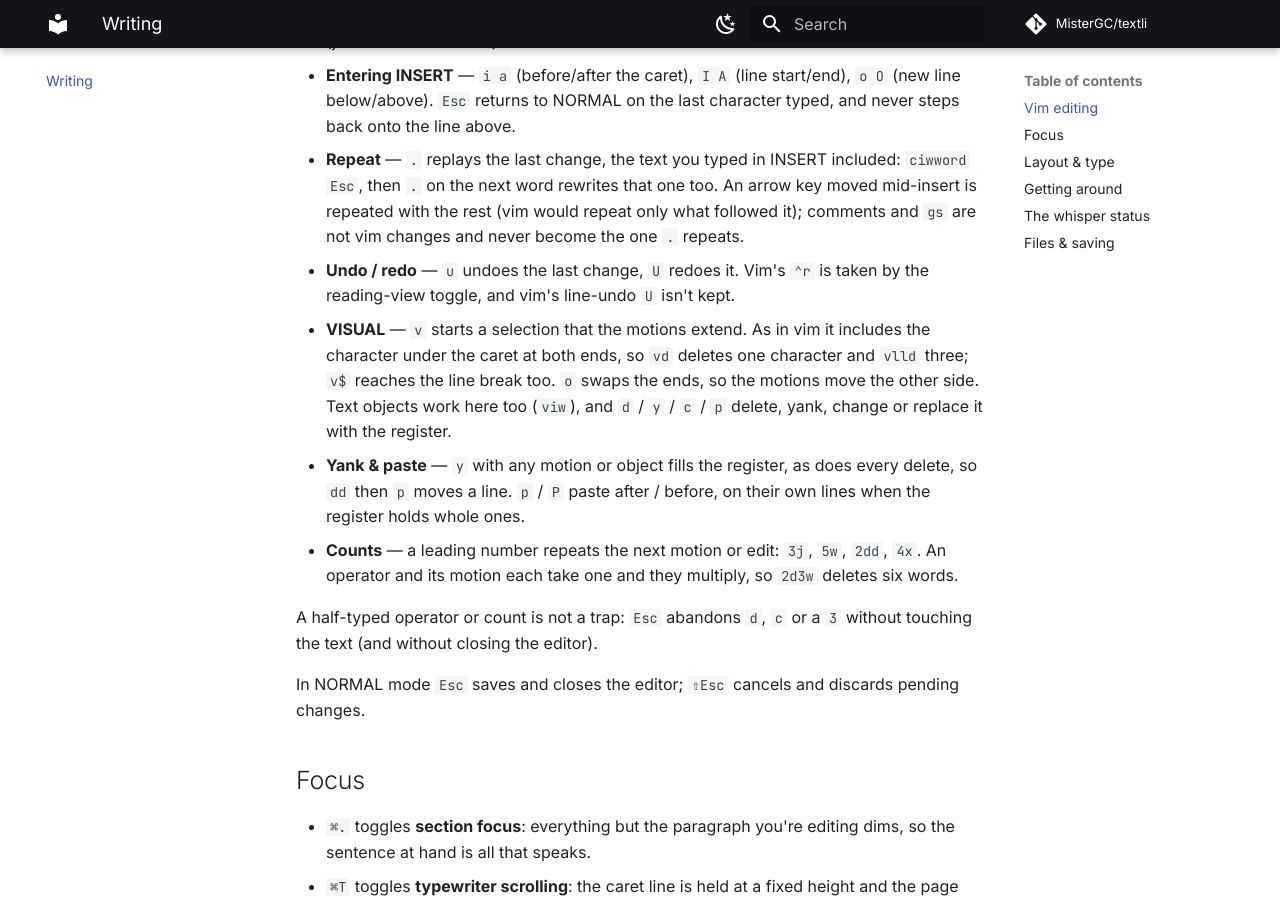
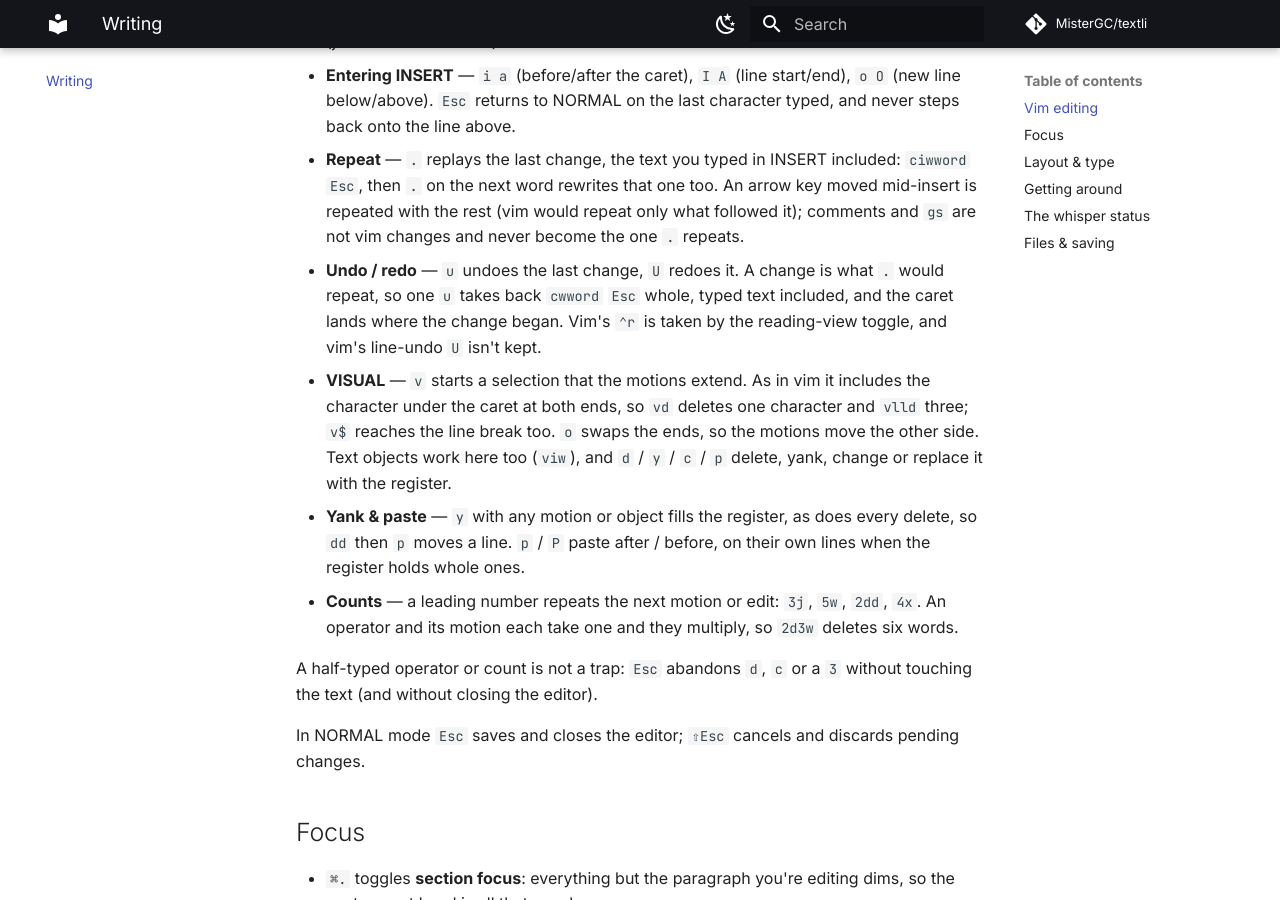
Before and after one commit to MisterGC/textli, an MkDocs documentation site: the page built from docs/writing.md, in a window 1280 px wide and 900 px high, scrolled down 812 px. Built offline with MkDocs 1.6.1 and Material for MkDocs 9.7.7, drawn with Linux system fonts in a browser that asks for light colours; comment, search, counter and statistics services are not loaded.

Commit message:
Docs: one u undoes a whole change, its insert leg included, and the caret lands where it began

```diff
--- a/docs/writing.md
+++ b/docs/writing.md
@@ -35,8 +35,10 @@ to be learned as separate commands:
   An arrow key moved mid-insert is repeated with the rest (vim would repeat
   only what followed it); comments and `gs` are not vim changes and never
   become the one `.` repeats.
-- **Undo / redo** — `u` undoes the last change, `U` redoes it. Vim's `⌃r`
-  is taken by the reading-view toggle, and vim's line-undo `U` isn't kept.
+- **Undo / redo** — `u` undoes the last change, `U` redoes it. A change is
+  what `.` would repeat, so one `u` takes back `cwword` `Esc` whole, typed text
+  included, and the caret lands where the change began. Vim's `⌃r` is taken
+  by the reading-view toggle, and vim's line-undo `U` isn't kept.
 - **VISUAL** — `v` starts a selection that the motions extend. As in vim it
   includes the character under the caret at both ends, so `vd` deletes one
   character and `vlld` three; `v$` reaches the line break too. `o` swaps the
```
Also changed, not shown: docs/keybindings.md (+1 -1 lines), 1 other file.
